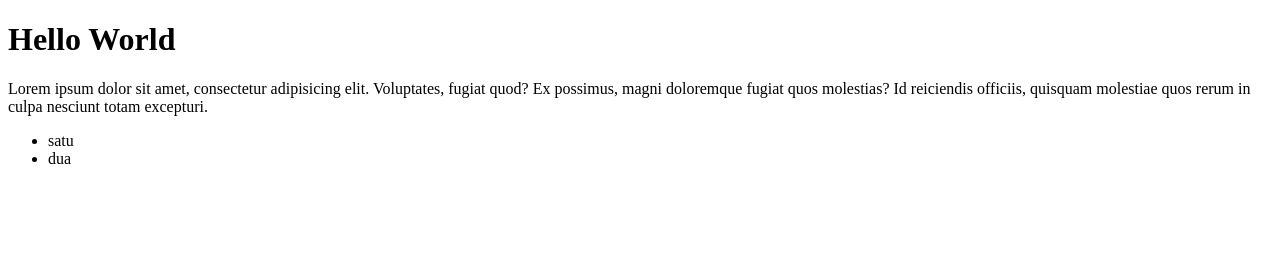
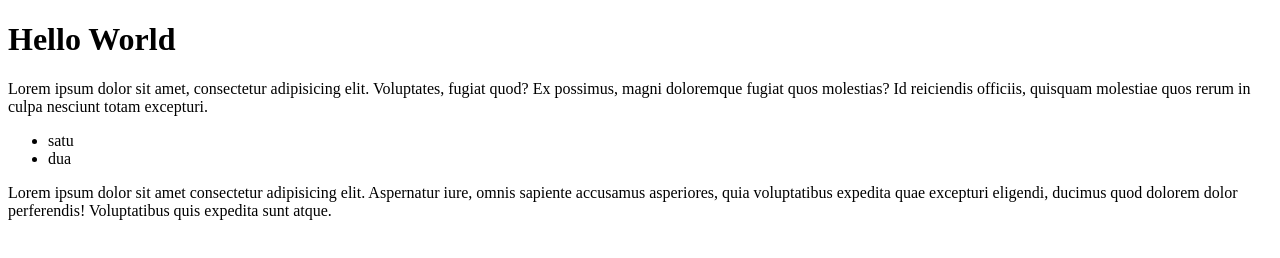
Before and after one commit to GungSurya107/repo-2, a plain HTML site: page index.html in a window 1280 px wide. Drawn offline with Linux system fonts and the light colour scheme.

Commit message:
menambahkan paragraf

```diff
--- a/index.html
+++ b/index.html
@@ -13,5 +13,6 @@
         <li>satu</li>
         <li>dua</li>
     </ul>
+    <p>Lorem ipsum dolor sit amet consectetur adipisicing elit. Aspernatur iure, omnis sapiente accusamus asperiores, quia voluptatibus expedita quae excepturi eligendi, ducimus quod dolorem dolor perferendis! Voluptatibus quis expedita sunt atque.</p>
 </body>
 </html>
```
